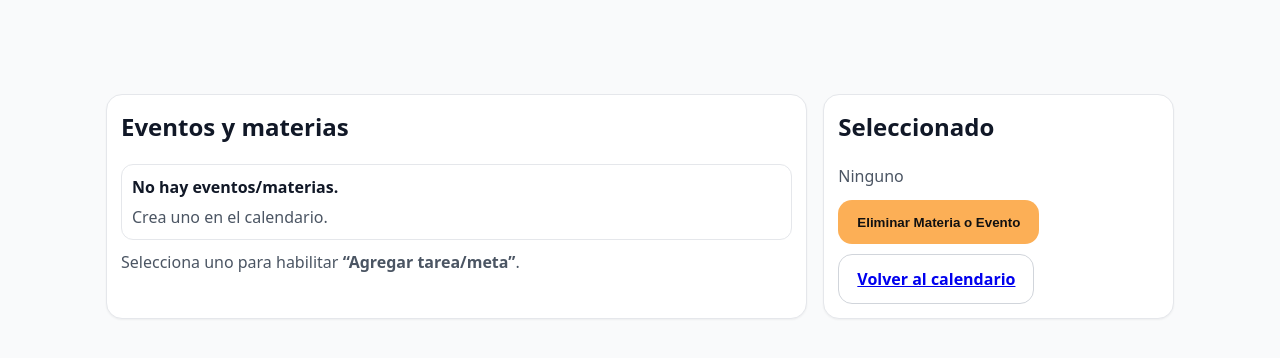
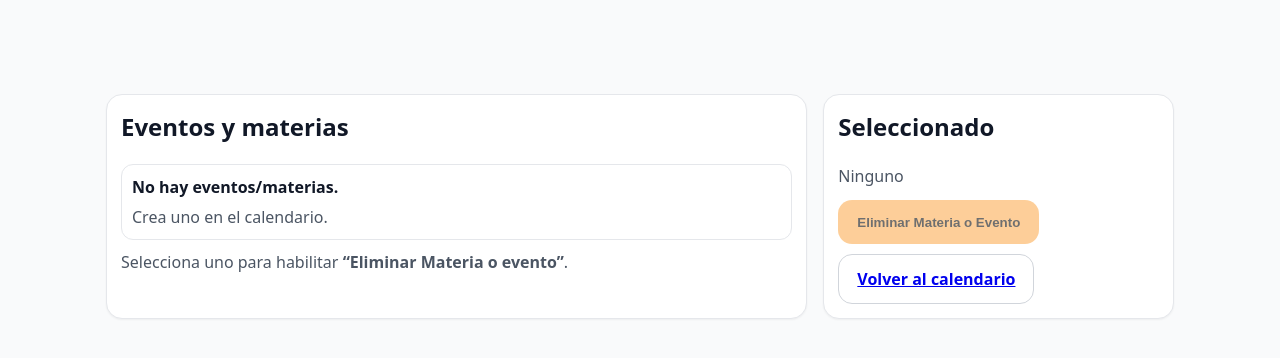
Before and after one commit to Nicolas-Diosa/Los-sin-P.A.P.A, a Django app: page /materias_y_eventos/ in a window 1280 px wide. Shown: the part 226-584 px from the top of the page. Run offline with Django 5.2, Linux system fonts and the light colour scheme; data that the repository does not hold is empty; some web fonts are replaced.

Commit message:
Se corrigen aspectos del botón de eliminar materias o eventos

```diff
--- a/Proyecto/Internal/core/templates/core/evmat.html
+++ b/Proyecto/Internal/core/templates/core/evmat.html
@@ -58,7 +58,7 @@
           <h2 id="list-title" style="margin-top:0">Eventos y materias</h2>
           <div id="list" class="list" role="list"></div>
           <p class="meta" style="margin-top:10px">
-            Selecciona uno para habilitar <b>“Agregar tarea/meta”</b>.
+            Selecciona uno para habilitar <b>“Eliminar Materia o evento”</b>.
           </p>
         </section>
 
@@ -72,7 +72,7 @@
                     {% csrf_token %}
                     <input type="hidden" id="elemento_a_eliminar" name="elemento_a_eliminar" value="">
                     <input type="hidden" id="tipo_elemento" name="tipo_elemento" value="">
-                    <button id="EliminarElemento" class="btn btn-primary" type="submit">Eliminar Materia o Evento</button>
+                    <button id="EliminarElemento" class="btn btn-primary" type="submit" disabled aria-disabled="true">Eliminar Materia o Evento</button>
                 </form>
             </div>
             <a class="btn btn-secondary" href="/calendario/" aria-label="Volver al calendario">Volver al calendario</a>
@@ -141,13 +141,10 @@
         <div class="meta">${prDot(ev.priority)}${prLabel(ev.priority)} · ${ev.type} · ${ev.horario}</div>
         `;
     }
-    addBtn.href = `18_goal_add.html?eventId=${encodeURIComponent(ev.id)}`;
-    addBtn.removeAttribute('aria-disabled');
-    addBtn.removeAttribute('tabindex');
-
     elemento_a_eliminar.value = ev.id;
     tipo_elemento.value = ev.type
-
+    EliminarElemento.removeAttribute('aria-disabled');
+    EliminarElemento.removeAttribute('disabled');
   }
 
 
```
